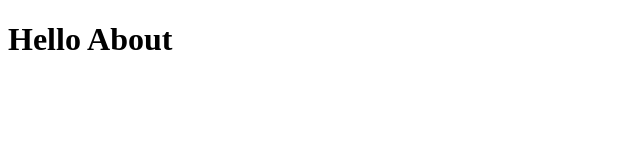
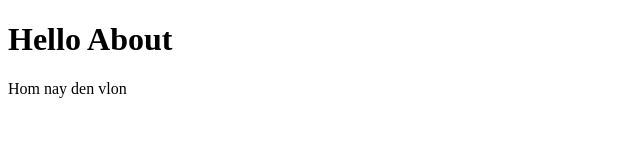
Before and after one commit to vjethoenk/Git, a plain HTML site: page about.html in a window 1280 px wide. Shown: the whole page, without its empty margins (0-640 px from the left). Drawn offline with Linux system fonts and the light colour scheme.

Commit message:
Update about.html

```diff
--- a/about.html
+++ b/about.html
@@ -7,5 +7,6 @@
   </head>
   <body>
     <h1>Hello About</h1>
+    <p>Hom nay den vlon</p>
   </body>
 </html>
```
